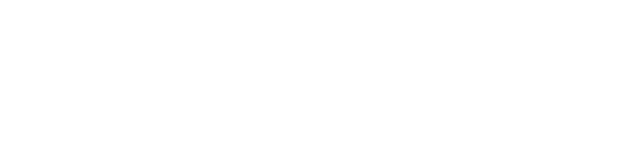
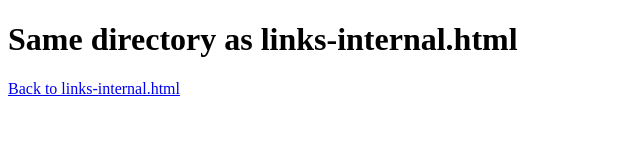
Before and after one commit to fahim-swe/Coursera-Web-Development-Course, a plain HTML site: page Practices Code/HTML/lecture09/same_directory.html in a window 1280 px wide. Shown: the whole page, without its empty margins (0-640 px from the left). Drawn offline with Linux system fonts and the light colour scheme.

Commit message:
internal links on same directory htlm

```diff
--- a/Practices Code/HTML/lecture09/same_directory.html
+++ b/Practices Code/HTML/lecture09/same_directory.html
@@ -5,6 +5,10 @@
 	<title>Some directory</title>
 </head>
 <body>
+	<h1>Same directory as links-internal.html</h1>
 
+	<a href="internal_link.html" title="Back to internal_link(Parent) directory">
+		Back to links-internal.html
+	</a>
 </body>
 </html>
```
